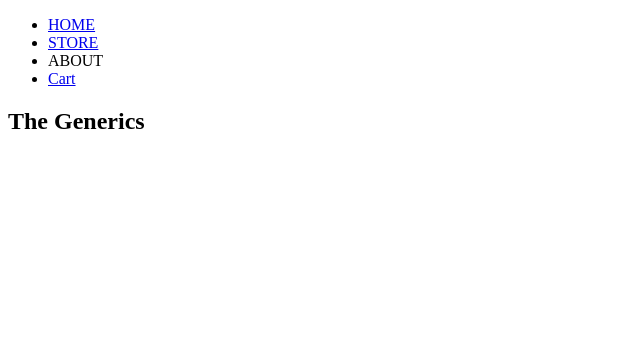
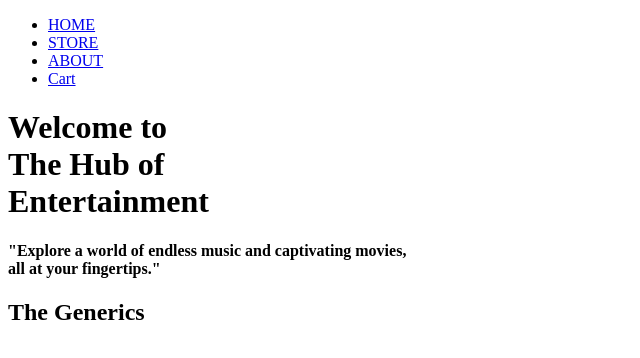
Before and after one commit to Gunjanraj321/Ecommerce-sharpener, a React (Vite) app: page /about in a window 1280 px wide. Shown: the top 358 px of the page, without its empty margins (0-640 px from the left). Built offline with nearby package versions, Linux system fonts and the light colour scheme.

Commit message:
About section Added

```diff
--- a/src/App.js
+++ b/src/App.js
@@ -4,6 +4,7 @@
 import Cart from "./components/Cart";
 import { Route, Routes } from "react-router-dom";
 import Store from "./components/Store";
+import About from "./components/About";
 
 const App = () => {
     return <div>
@@ -12,6 +13,7 @@
             <Route path="/" element={<Body />} />
             <Route path="/cart" element={<Cart />} />
             <Route path="/store" element={<Store />} />
+            <Route path="/about" element={<About/>} />
         </Routes>
         <Footer />
     </div>
--- /dev/null
+++ b/src/components/About.js
@@ -0,0 +1,18 @@
+import React from "react";
+
+const About = () => {
+    return (
+        <div className="about-container">
+            <div className="about-left">
+                <h1>
+                    Welcome to <br /> The Hub of <br /> <span>Entertainment</span>
+                </h1>
+                <h4>
+                    "Explore a world of endless music and captivating movies, <br /> all at your fingertips."
+                </h4>
+            </div>
+        </div>
+    );
+};
+
+export default About;
--- a/src/components/Header.js
+++ b/src/components/Header.js
@@ -8,7 +8,7 @@
             <ul className="font-bold justify-center">
                 <li className=""><Link to="/">HOME</Link></li>
                 <li><Link to="/store">STORE</Link></li>
-                <li>ABOUT</li>
+                <li><Link to="/about">ABOUT</Link></li>
                 <li><Link to="/cart">Cart</Link></li>
             </ul>
 
```
